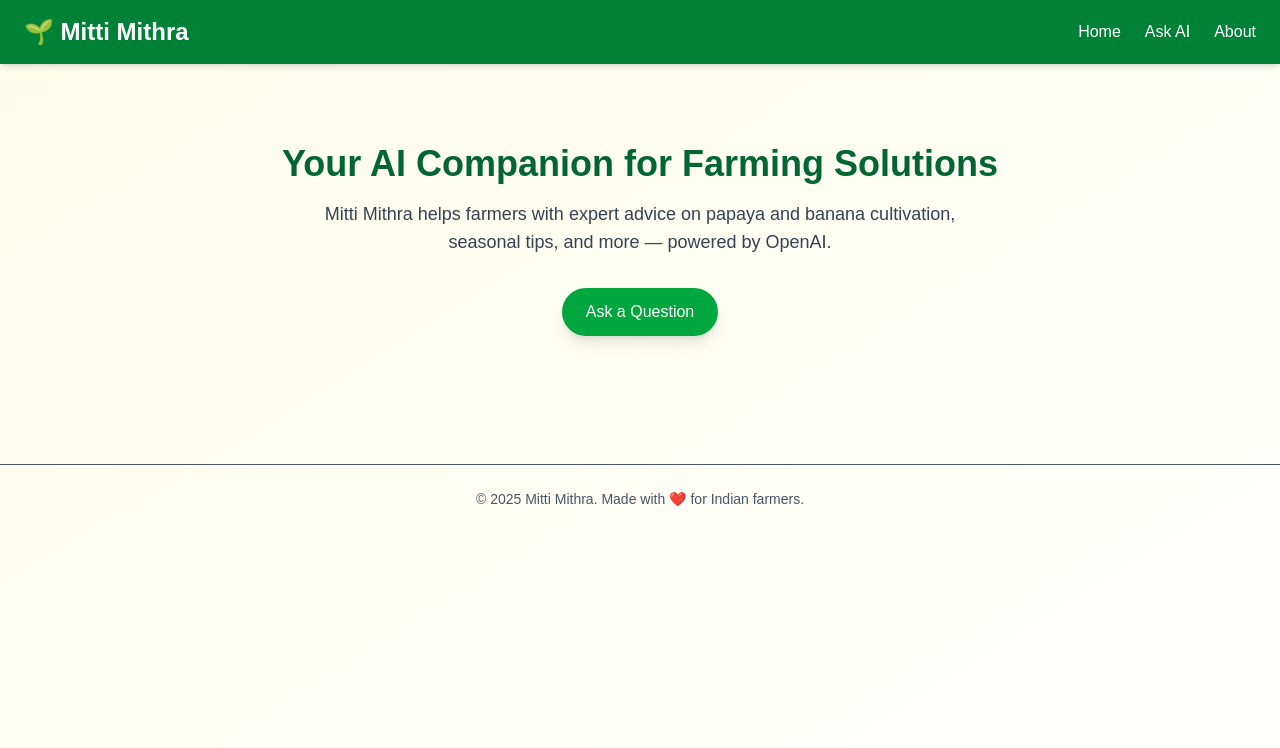
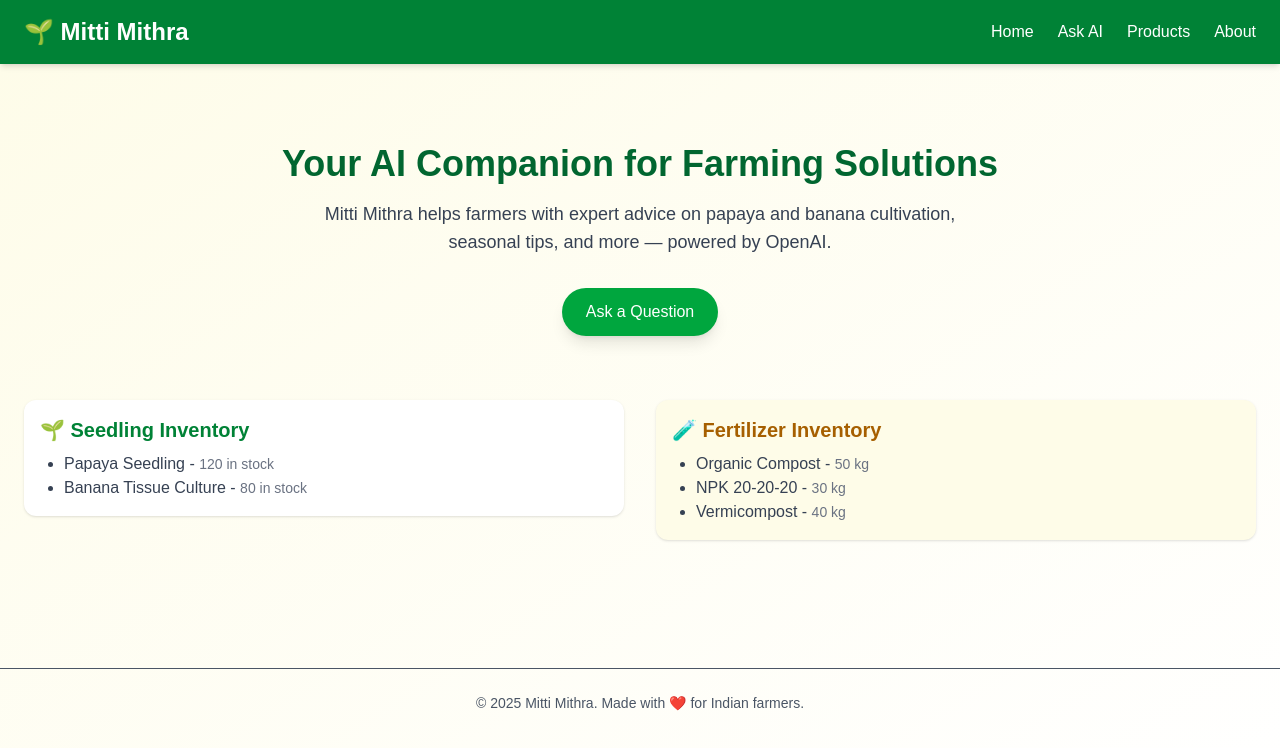
Before and after one commit to swarnamithra14/mvp-assignment5, a Next.js app: page / in a window 1280 px wide. Shown: the top 748 px of the page. Built offline with nearby package versions, Linux system fonts and the light colour scheme.

Commit message:
added two components

```diff
--- /dev/null
+++ b/src/components/FertilizerInventory.js
@@ -0,0 +1,34 @@
+import { useState, useEffect } from 'react';
+
+export default function FertilizerInventory() {
+  const [fertilizers, setFertilizers] = useState([]);
+  const [loading, setLoading] = useState(true);
+
+  useEffect(() => {
+    setTimeout(() => {
+      setFertilizers([
+        { id: 1, name: 'Organic Compost', quantity: '50 kg' },
+        { id: 2, name: 'NPK 20-20-20', quantity: '30 kg' },
+        { id: 3, name: 'Vermicompost', quantity: '40 kg' },
+      ]);
+      setLoading(false);
+    }, 1000);
+  }, []);
+
+  return (
+    <div className="p-4 bg-yellow-50 rounded-xl shadow">
+      <h2 className="text-xl font-bold text-yellow-700 mb-2">🧪 Fertilizer Inventory</h2>
+      {loading ? (
+        <p className="text-gray-500">Loading inventory...</p>
+      ) : (
+        <ul className="list-disc pl-6 text-gray-700">
+          {fertilizers.map((item) => (
+            <li key={item.id}>
+              {item.name} - <span className="text-sm text-gray-500">{item.quantity}</span>
+            </li>
+          ))}
+        </ul>
+      )}
+    </div>
+  );
+}
--- /dev/null
+++ b/src/components/SeedlingList.js
@@ -0,0 +1,25 @@
+import { useState, useEffect } from 'react';
+
+export default function SeedlingList() {
+  const [seedlings, setSeedlings] = useState([
+    { id: 1, name: 'Papaya Seedling', stock: 120 },
+    { id: 2, name: 'Banana Tissue Culture', stock: 80 },
+  ]);
+
+  useEffect(() => {
+    console.log("Seedling data loaded.");
+  }, []);
+
+  return (
+    <div className="p-4 bg-white rounded-xl shadow mb-6">
+      <h2 className="text-xl font-bold text-green-700 mb-2">🌱 Seedling Inventory</h2>
+      <ul className="list-disc pl-6 text-gray-700">
+        {seedlings.map((seedling) => (
+          <li key={seedling.id}>
+            {seedling.name} - <span className="text-sm text-gray-500">{seedling.stock} in stock</span>
+          </li>
+        ))}
+      </ul>
+    </div>
+  );
+}
--- a/src/pages/index.js
+++ b/src/pages/index.js
@@ -1,4 +1,6 @@
 import Link from "next/link";
+import SeedlingList from "@/components/SeedlingList";
+import FertilizerInventory from "@/components/FertilizerInventory";
 
 export default function Home() {
   return (
@@ -14,6 +16,9 @@ export default function Home() {
               </li>
               <li>
                 <Link href="/chat" className="hover:text-green-300">Ask AI</Link>
+              </li>
+              <li>
+                <Link href="/product" className="hover:text-green-300">Products</Link>
               </li>
               <li>
                 <Link href="/about" className="hover:text-green-300">About</Link>
@@ -32,13 +37,19 @@ export default function Home() {
           Mitti Mithra helps farmers with expert advice on papaya and banana cultivation, seasonal tips, and more — powered by OpenAI.
         </p>
 
-        {/* 🌟 Here's the Ask a Question button */}
+        {/* Ask a Question Button */}
         <div className="mt-8">
           <Link href="/chat">
             <button className="bg-green-600 hover:bg-green-700 text-white px-6 py-3 rounded-full shadow-lg transition-all">
               Ask a Question
             </button>
           </Link>
+        </div>
+
+        {/* Inventory Components */}
+        <div className="mt-16 container mx-auto grid md:grid-cols-2 gap-8 text-left">
+          <SeedlingList />
+          <FertilizerInventory />
         </div>
       </main>
 
```
